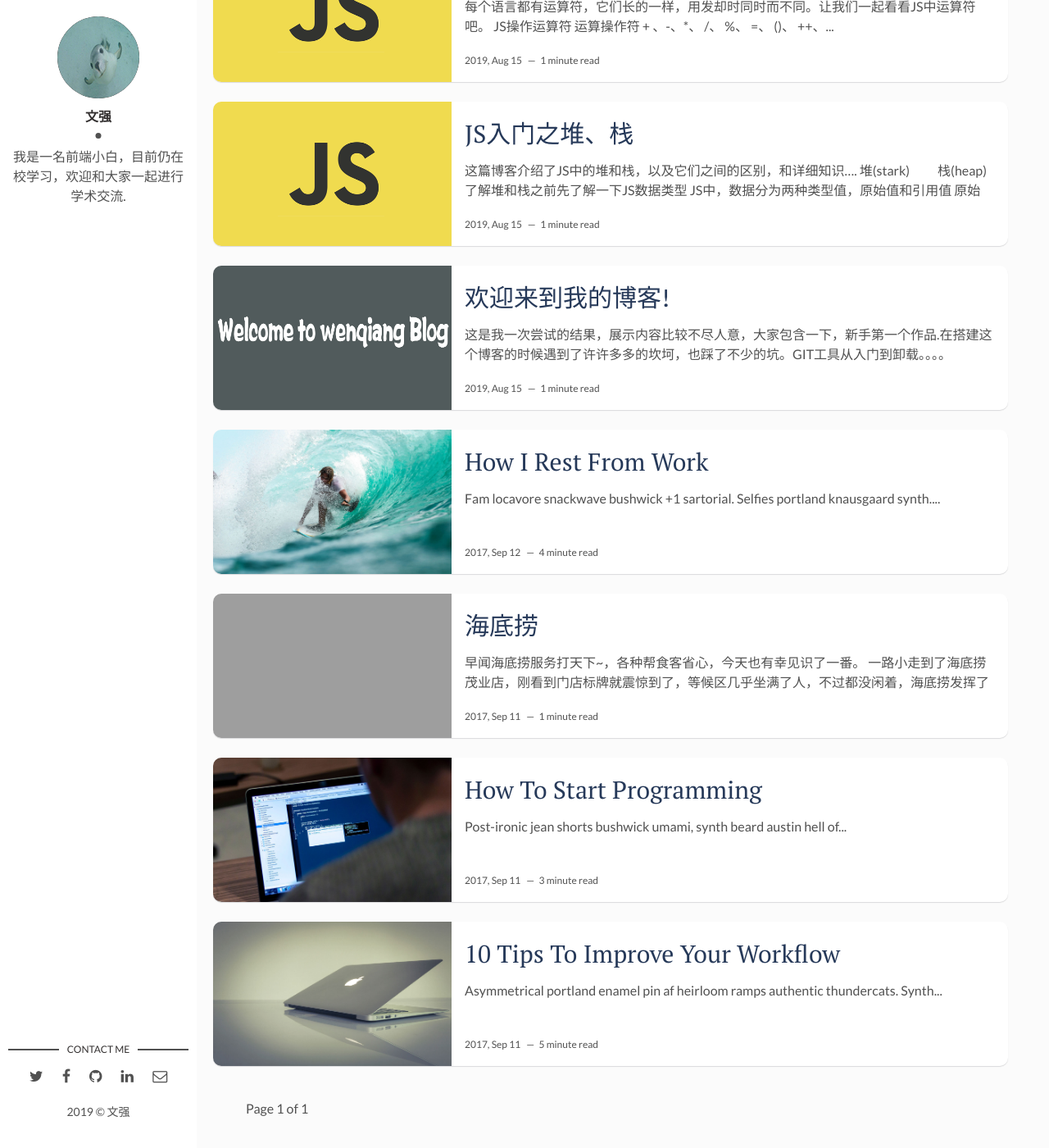
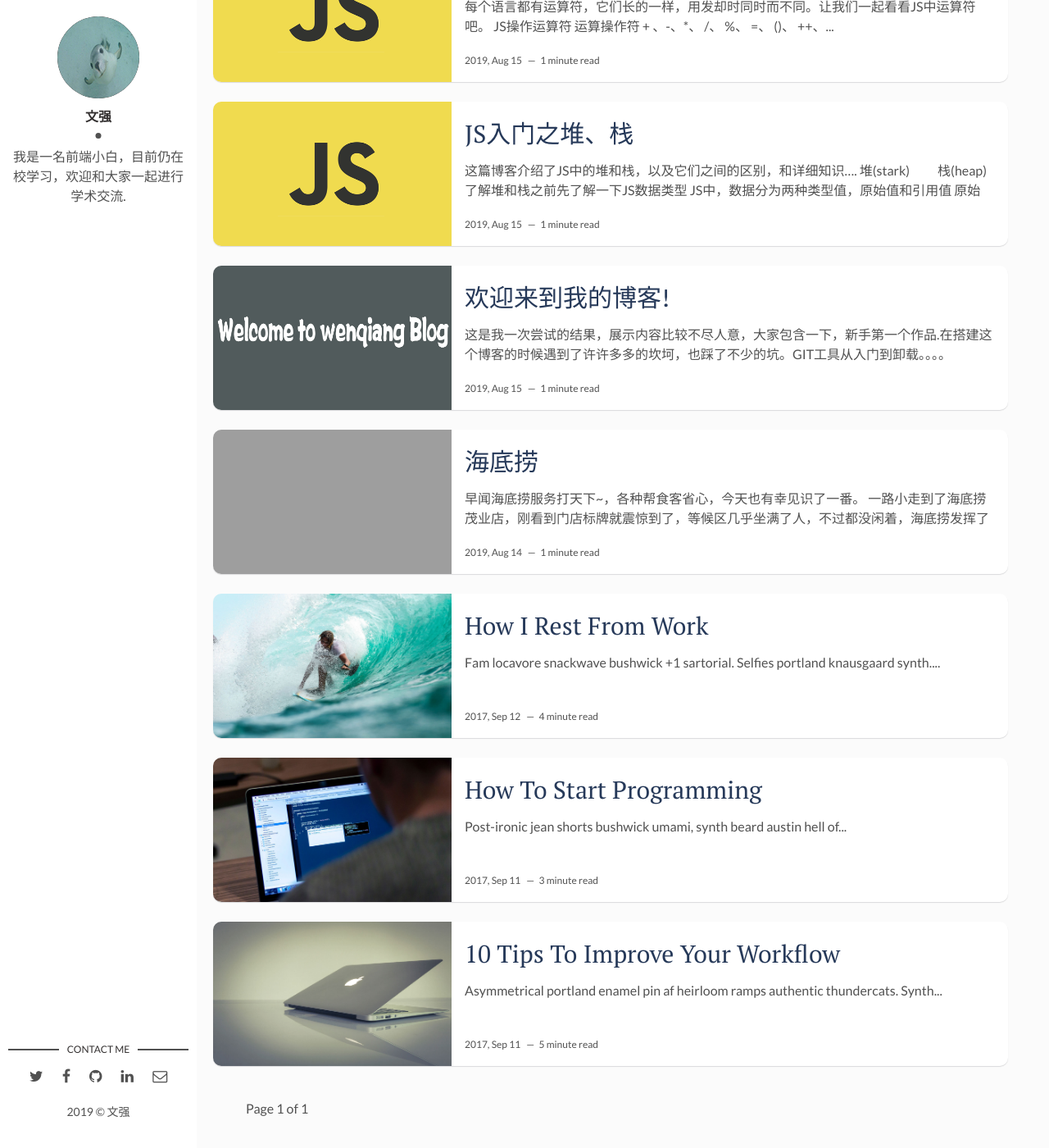
Before and after one commit to stansonzhao/js.github.io, a Jekyll site: the page built from index.html, in a window 1280 px wide and 1400 px high, scrolled down 296 px. Shown: the whole window at 82% size. Built offline with Jekyll 4.4.1, drawn with Linux system fonts in a browser that asks for light colours; the list of posts is cut into pages by our own code; grey boxes are pictures that could not be loaded.

Commit message:
Update 2019-08-15-the-best-organizer-software.markdown

```diff
--- a/_posts/2019-08-15-the-best-organizer-software.markdown
+++ b/_posts/2019-08-15-the-best-organizer-software.markdown
@@ -1,7 +1,7 @@
 ---
 layout: post
 title: 海底捞
-date: 2017-09-12 00:00:00 +0300
+date: 2019-08-15 00:00:00 +0300
 description: You’ll find this post in your `_posts` directory. Go ahead and edit it and re-build the site to see your changes. # Add post description (optional)
 img: fei.jpg # Add image post (optional)
 tags: [Productivity, Software] # add tag
@@ -18,9 +18,11 @@ tags: [Productivity, Software] # add tag
 
 本以为海底捞服务做到好吃好喝的候着就已经很不错了，绝没想到还有送毛巾这个操作，虽然不用了要回收，但是吃过这么多家饭店，没有一家做到这个份儿上，可想海底捞在服务这块投入了多少。
 
-后面来了一个孕妇，冰饮料也换成了温白开，细节真的处处体现，乍舌的是后面来了一小姐姐，在孕妇旁教折小纸鹤，连肚子里的小宝宝的床边挂饰都考虑到了，真的震惊了。真是应了那句只有你想不到，没有海底捞做不到的。
+后面来了一个孕妇，冰饮料也换成了温白开，细节真的处处体现，乍舌的是来了一小姐姐，在孕妇旁教折小纸鹤，连肚子里的小宝宝的床边挂饰都考虑到了，真的震惊了。真是应了那句只有你想不到，没有海底捞做不到的。
+
 
 # 等了一个多小时终于吃到了
+    服务员亲切的送上了护衣~
 
 ## 我自己调的蘸碟
 ![蘸碟]({{site.baseurl}}/assets/img/caid.jpg)
```
